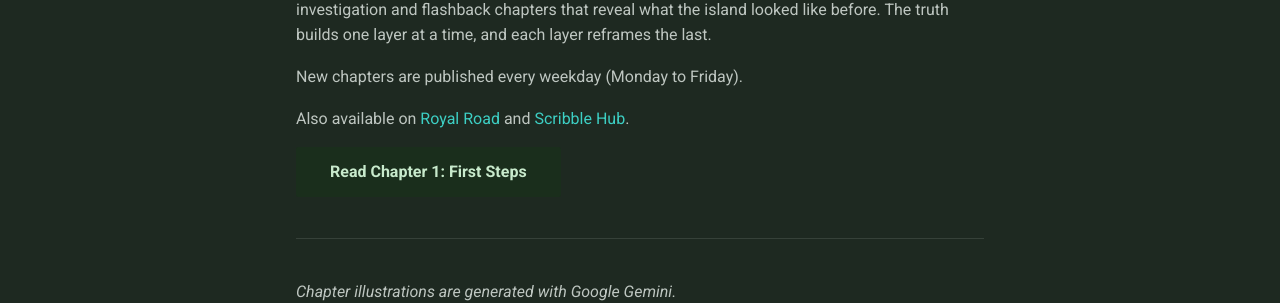
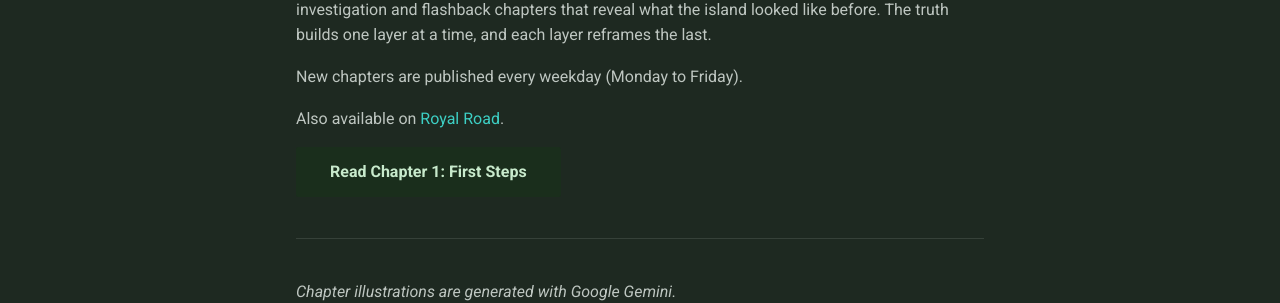
Before and after one commit to rhedak/panzer_island_pages, an MkDocs documentation site: the page built from docs/webnovel/index.md, in a window 1280 px wide and 900 px high, scrolled down 537 px. Shown: the part 527-830 px from the top of the window. Built offline with MkDocs 1.6.1 and Material for MkDocs 9.7.7, drawn with Linux system fonts in a browser that asks for light colours.

Commit message:
remove scribblehub

```diff
--- a/docs/webnovel/index.md
+++ b/docs/webnovel/index.md
@@ -31,7 +31,7 @@ before. The truth builds one layer at a time, and each layer reframes the last.
 
 New chapters are published every weekday (Monday to Friday).
 
-Also available on [Royal Road](https://www.royalroad.com/fiction/176303/panzer-island) and [Scribble Hub](https://www.scribblehub.com/series/2408903/panzer-island/).
+Also available on [Royal Road](https://www.royalroad.com/fiction/176303/panzer-island).
 
 [Read Chapter 1: First Steps](ch01.md){ .md-button .md-button--primary }
 
```
